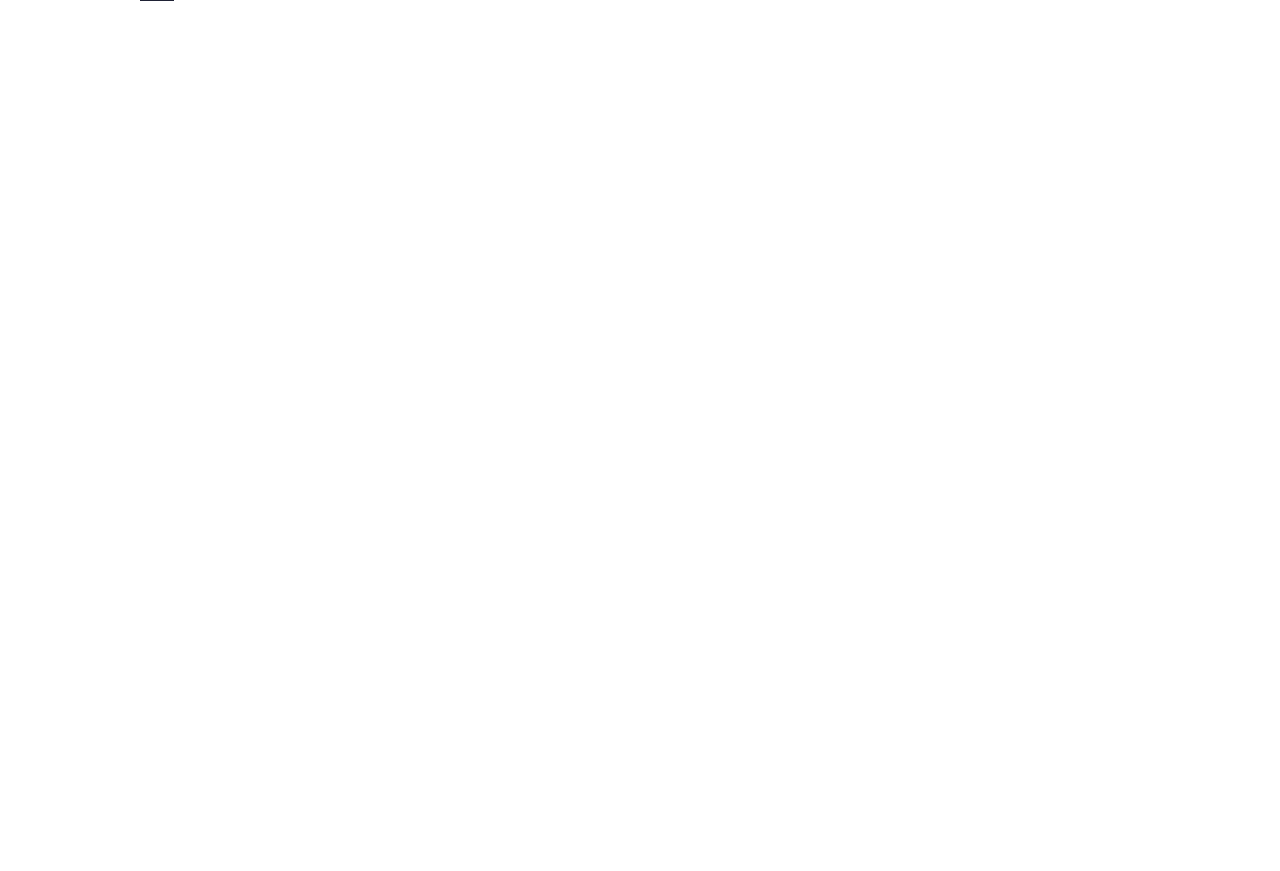
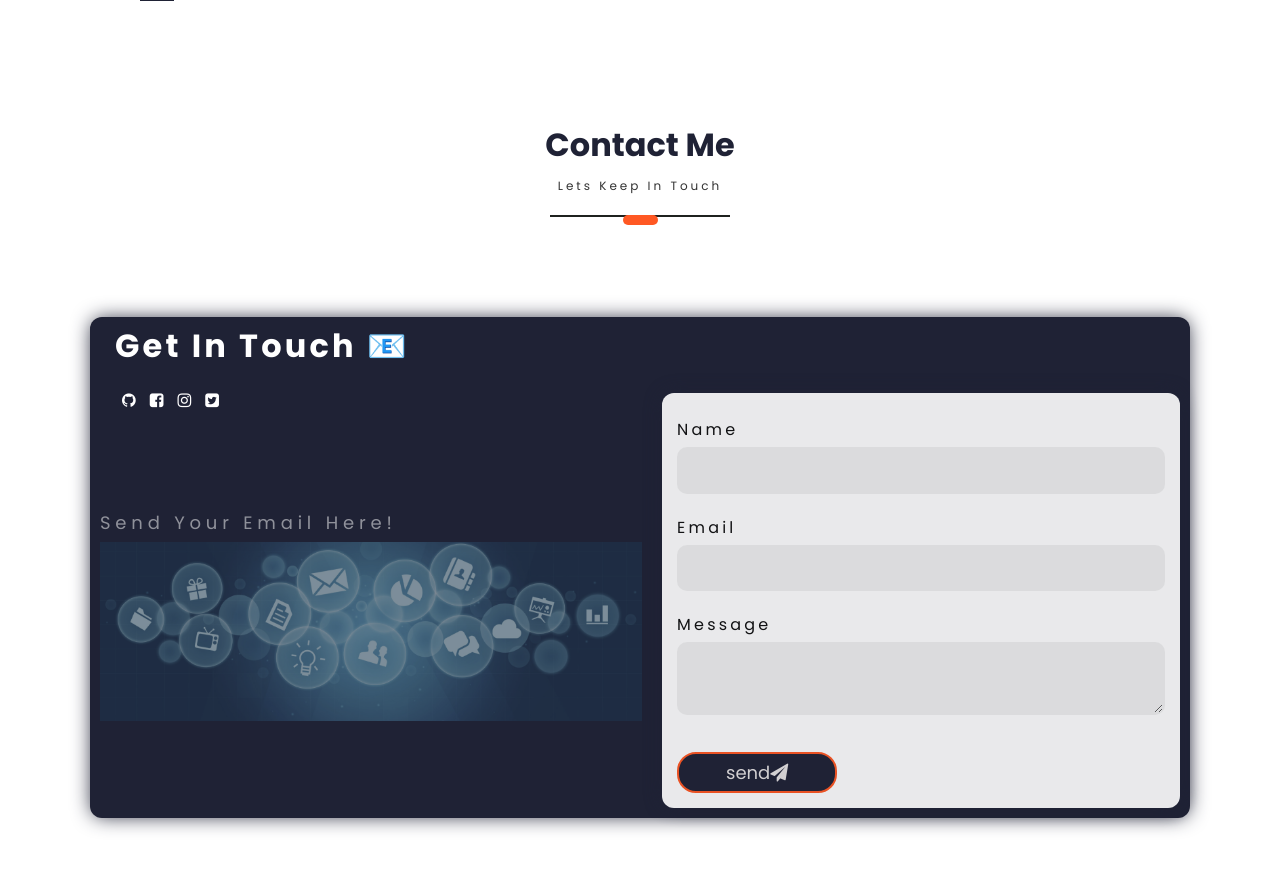
Before and after one commit to BodeRahman/My-React-Portfolio, a React (Create React App) app in the folder client/: page / in a window 1280 px wide. Shown: the part 2120-2991 px from the top of the page. Built offline with nearby package versions, Linux system fonts and the light colour scheme; a web font is replaced by a local one.

Commit message:
Form Functionality

```diff
--- a/client/package.json
+++ b/client/package.json
@@ -11,9 +11,11 @@
     "@testing-library/jest-dom": "^5.16.1",
     "@testing-library/react": "^11.2.7",
     "@testing-library/user-event": "^12.8.3",
+    "axios": "^0.24.0",
     "react": "^17.0.2",
     "react-dom": "^17.0.2",
     "react-scripts": "4.0.3",
+    "react-toastify": "^8.1.0",
     "react-typical": "^0.1.3",
     "rxjs": "^7.4.0",
     "web-vitals": "^1.1.2"
--- a/client/src/PortfolioContainer/ContactMe/ContactMe.js
+++ b/client/src/PortfolioContainer/ContactMe/ContactMe.js
@@ -1,6 +1,7 @@
 import React, { useState } from "react";
 import Typical from "react-typical";
-
+import axios from "axios";
+import { toast } from "react-toastify";
 
 import imgBack from "../../../src/images/mailz.jpeg";
 import load1 from "../../../src/images/load2.gif";
@@ -35,9 +36,38 @@ export default function ContactMe(props) {
   };
   console.log(name);
 
+  const submitForm = async (e) => {
+    e.preventDefault();
+    try {
+      let data = {
+        name,
+        email,
+        message,
+      };
+      setBool(true);
+      const res = await axios.post(`/contact`, data);
+      if (name.length === 0 || email.length === 0 || message.length === 0) {
+        setBanner(res.data.msg);
+        toast.error(res.data.msg);
+        setBool(false);
+      } else if (res.status === 200) {
+        setBanner(res.data.msg);
+        toast.success(res.data.msg);
+        setBool(false);
+
+        setName("");
+        setEmail("");
+        setMessage("");
+      }
+    } catch (error) {
+      console.log(error);
+    }
+  };
+
+
 
   return (
-    <div className="main-container fade-in" id={props.id || ""}>
+    <div className="main-container" id={props.id || ""}>
       <ScreenHeading subHeading={"Lets Keep In Touch"} title={"Contact Me"} />
       <div className="central-form">
         <div className="col">
@@ -62,7 +92,7 @@ export default function ContactMe(props) {
             <h4>Send Your Email Here!</h4>
             <img src={imgBack} alt="not found" />
           </div>
-          <form>
+          <form onSubmit={submitForm}>
             <p>{banner}</p>
             <label htmlFor="name">Name</label>
             <input type="text" onChange={handleName} value={name} />
```
Also changed, not shown: 1 other file (tests, documents, lock files or other folders).
